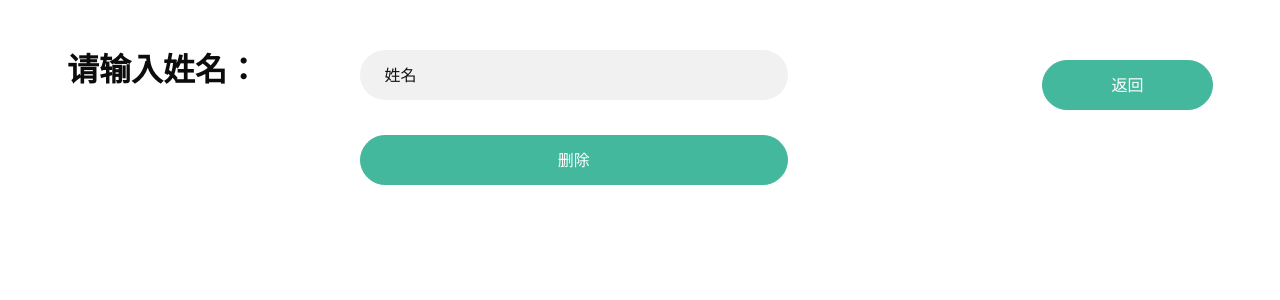
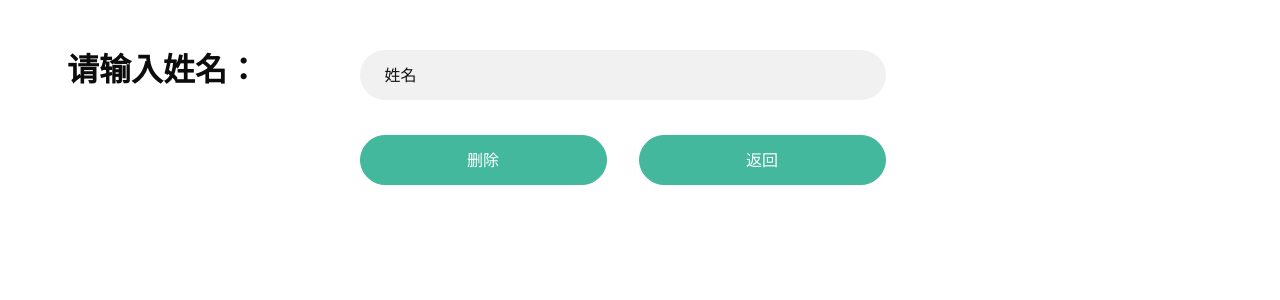
Before and after one commit to Casta-mere/Face-Recognition, a Flask app: template CODE/templates/manageInfo.html in a window 1280 px wide. Shown: the part 66-366 px from the top of the page. Run offline with Flask 3, Linux system fonts and the light colour scheme; the template is opened without the code that fills it, so the values that code supplies are empty; some libraries are stand-ins or nearby versions.

Commit message:
删除OK

```diff
--- a/CODE/templates/manageInfo.html
+++ b/CODE/templates/manageInfo.html
@@ -32,14 +32,17 @@
               <h2 class="">请输入姓名：</h2>
             </div>
           </div>
-          <div class="col-md-5 ">
+          <div class="col-md-6 ">
             <form action="/deleteInfo" method="get">
               <div id="delName" name="delName">
                 <input id="delName" name="delName" value="{{delName}}" type="text" placeholder="姓名" />
+                <div class="btn-box">
+                  <button>删除</button>
+                  &emsp;&emsp;
+                  <button onclick="turnBack()">返回</button>
+                </div>
               </div>
-              <div class="btn-box">
-                <button>删除</button>
-              </div>
+
             </form>
           </div>
           <div class="col-md-2">
@@ -47,7 +50,7 @@
           </div>
           <div class="col-md-2">
             <div class="btn-box">
-              <button onclick="turnBack()">返回</button>
+
             </div>
         </div>
       </div>
```
